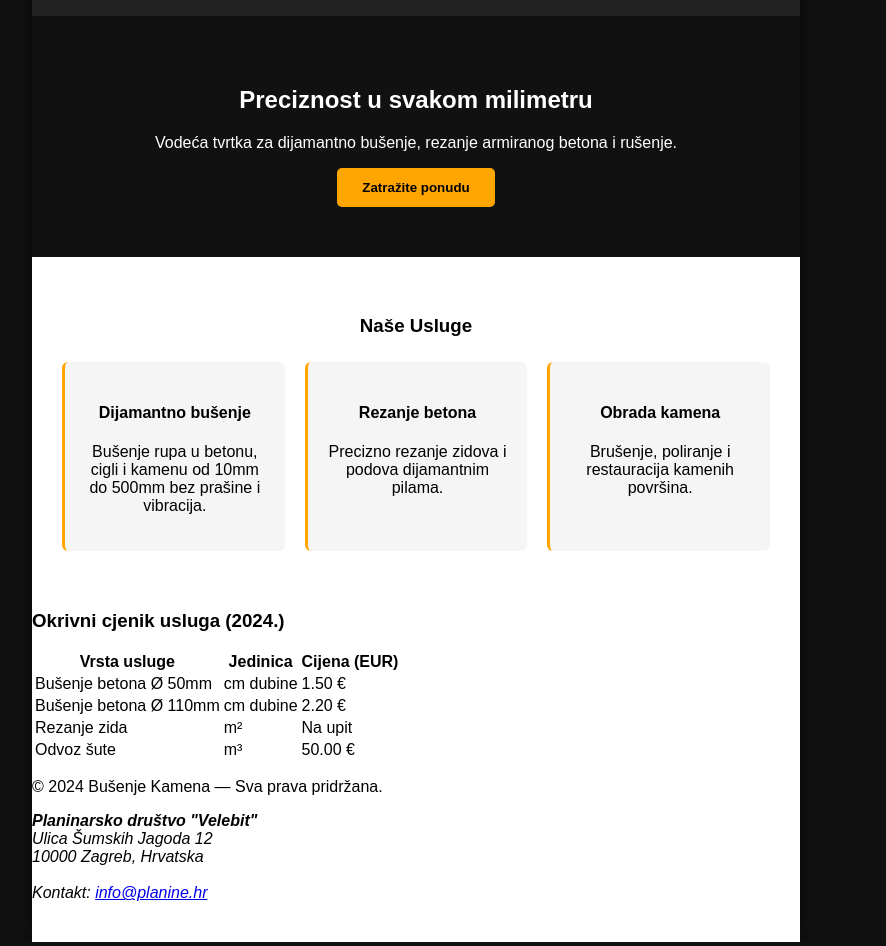
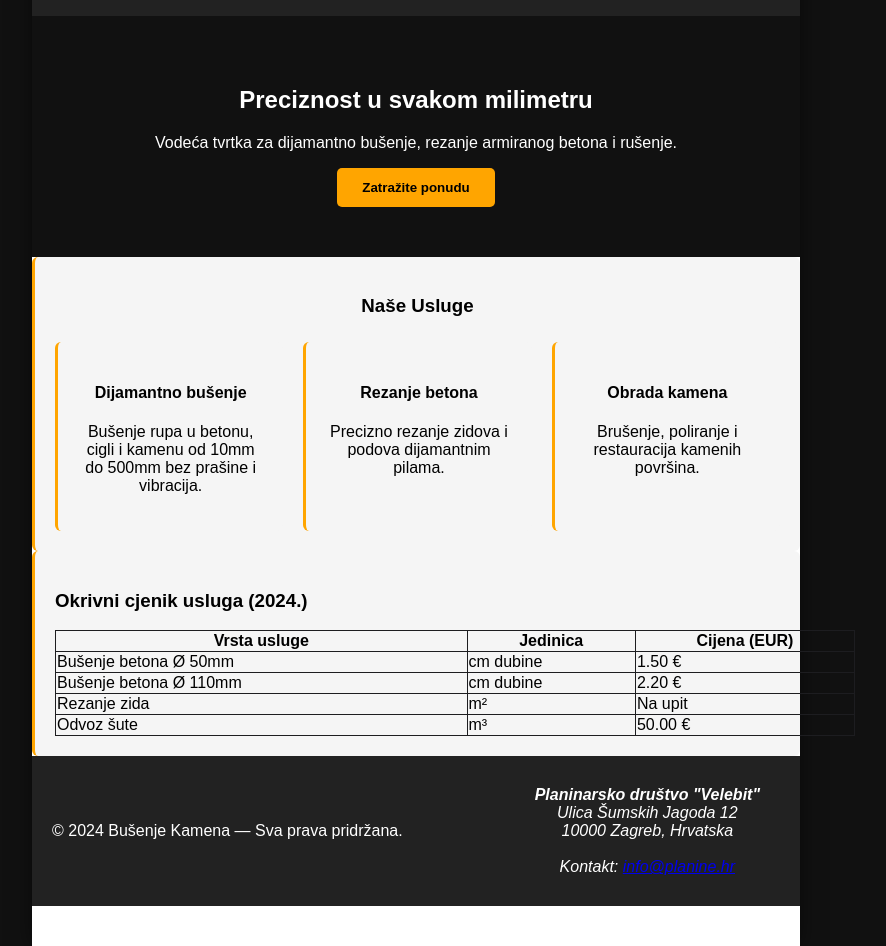
Before and after one commit to marijadergez/1_HTML, a plain HTML site: page vjezba04/busenje.html in a window 1280 px wide. Shown: the part 94-1040 px from the top of the page, without its empty margins (224-1110 px from the left). Drawn offline with Linux system fonts and the light colour scheme.

Commit message:
vježba zadaće

```diff
--- a/vjezba04/busenje.css
+++ b/vjezba04/busenje.css
@@ -50,6 +50,11 @@ nav a {
 .usluge {
     text-align: center;
     padding: 40px 30px;
+      flex: 1;
+    background: #f5f5f5;
+    padding: 20px;
+    border-left: 3px solid orange;
+    border-radius: 6px;
 }
 
 .usluge-boxes {
@@ -65,3 +70,32 @@ nav a {
     border-left: 3px solid orange;
     border-radius: 6px;
 }
+footer{
+     background: #222;
+    color: white;
+    padding: 15px 20px;
+    display: flex;
+    justify-content: space-between;
+    align-items: center;
+}
+.cjenik{
+  flex: 1;
+
+    background: #f5f5f5;
+    padding: 20px;
+    border-left: 3px solid orange;
+    border-radius: 6px;
+}
+table,td,th{
+    border: 1px solid rgb(29, 29, 32);
+    border-collapse: collapse;
+     justify-content: center;
+}
+
+table{
+    width: 100vh;
+}
+address{
+    text-align: center;
+     justify-content: center;
+}
--- a/vjezba04/busenje.html
+++ b/vjezba04/busenje.html
@@ -56,7 +56,7 @@
 
         <!-- CJENIK -->
         <section class="cjenik">
-            <h3>Okrivni cjenik usluga (2024.)</h3>
+            <h3><caption>Okrivni cjenik usluga (2024.)</h3></caption>
 
             <table>
                 <tr>
```
